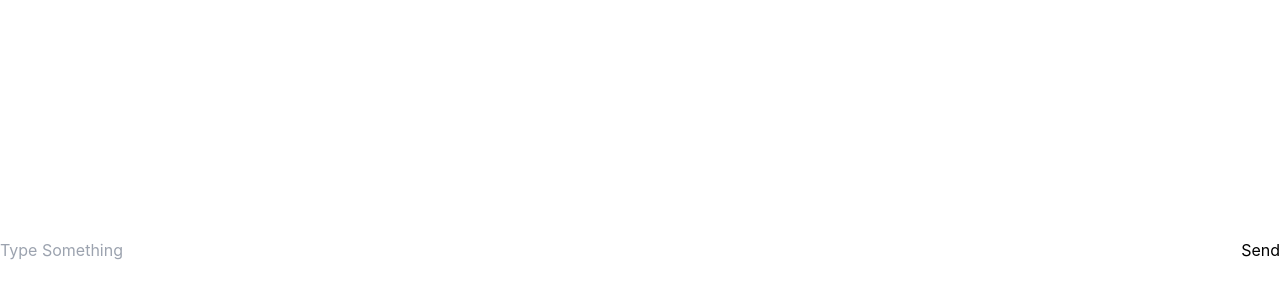
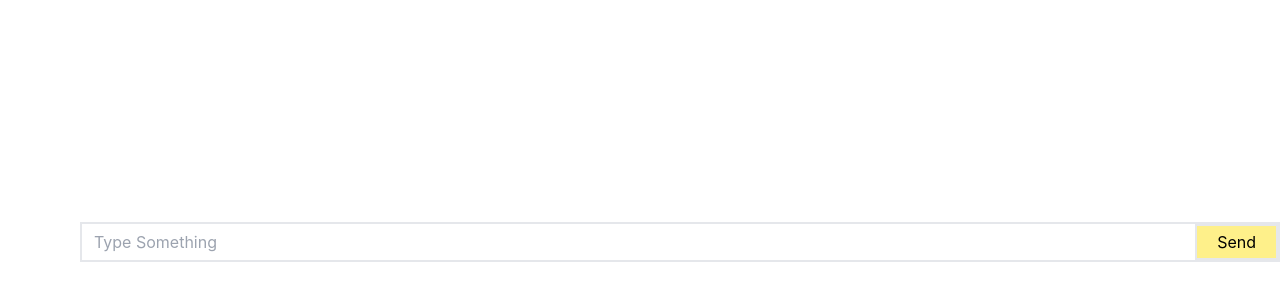
Before and after one commit to S-M-ZUBAYER/ZUSS-GPT, a React (Create React App) app: page / in a window 1280 px wide. Shown: the part 458-758 px from the top of the page. Built offline with nearby package versions, Linux system fonts and the light colour scheme.

Commit message:
Functionalities added

```diff
--- a/package.json
+++ b/package.json
@@ -7,6 +7,8 @@
     "@testing-library/react": "^13.4.0",
     "@testing-library/user-event": "^13.5.0",
     "axios": "^1.3.4",
+    "i": "^0.3.7",
+    "npm": "^9.6.1",
     "react": "^18.2.0",
     "react-dom": "^18.2.0",
     "react-scripts": "5.0.1",
--- a/src/App.css
+++ b/src/App.css
@@ -67,9 +67,9 @@
   height: 40px;
   margin: 5px 10px 0px 0px;
   border-radius: 50%;
-  border: 1px solid rgb(211, 203, 203);
+  border: 1px solid rgb(132, 242, 172);
   padding: 2px;
-  background-color: rgb(228, 221, 181);
+  background-color: rgb(207, 248, 129);
 }
 
 .chat {
@@ -92,10 +92,10 @@
 
 .send {
   align-self: flex-end;
-  background-color: rgb(245, 242, 214);
+  background-color: rgb(228, 157, 244);
 }
 .recieve {
-  background-color: rgb(220, 240, 243);
+  background-color: rgb(195, 246, 67);
 }
 
 .message-text {
--- a/src/App.js
+++ b/src/App.js
@@ -70,7 +70,7 @@ function App() {
   };
   return (
     <main class="container">
-      <div class="chats">
+      <div class="chats ml-5">
         {qna.map((qna) => {
           if (qna.from === YOU) {
             return (
@@ -108,14 +108,14 @@ function App() {
         )}
       </div>
 
-      <div class="chat-input">
+      <div className="chat-input ml-20 border-2 pl-3">
         <input
           type="text"
           ref={inputRef}
           class="form-control col"
           placeholder="Type Something"
         />
-        <button disabled={loading} class="btn btn-success" onClick={handleSend}>
+        <button disabled={loading} className="border-2 px-5 py-1 bg-yellow-200 " onClick={handleSend}>
           Send
         </button>
       </div>
```
Also changed, not shown: 1 other file (tests, documents, lock files or other folders).
